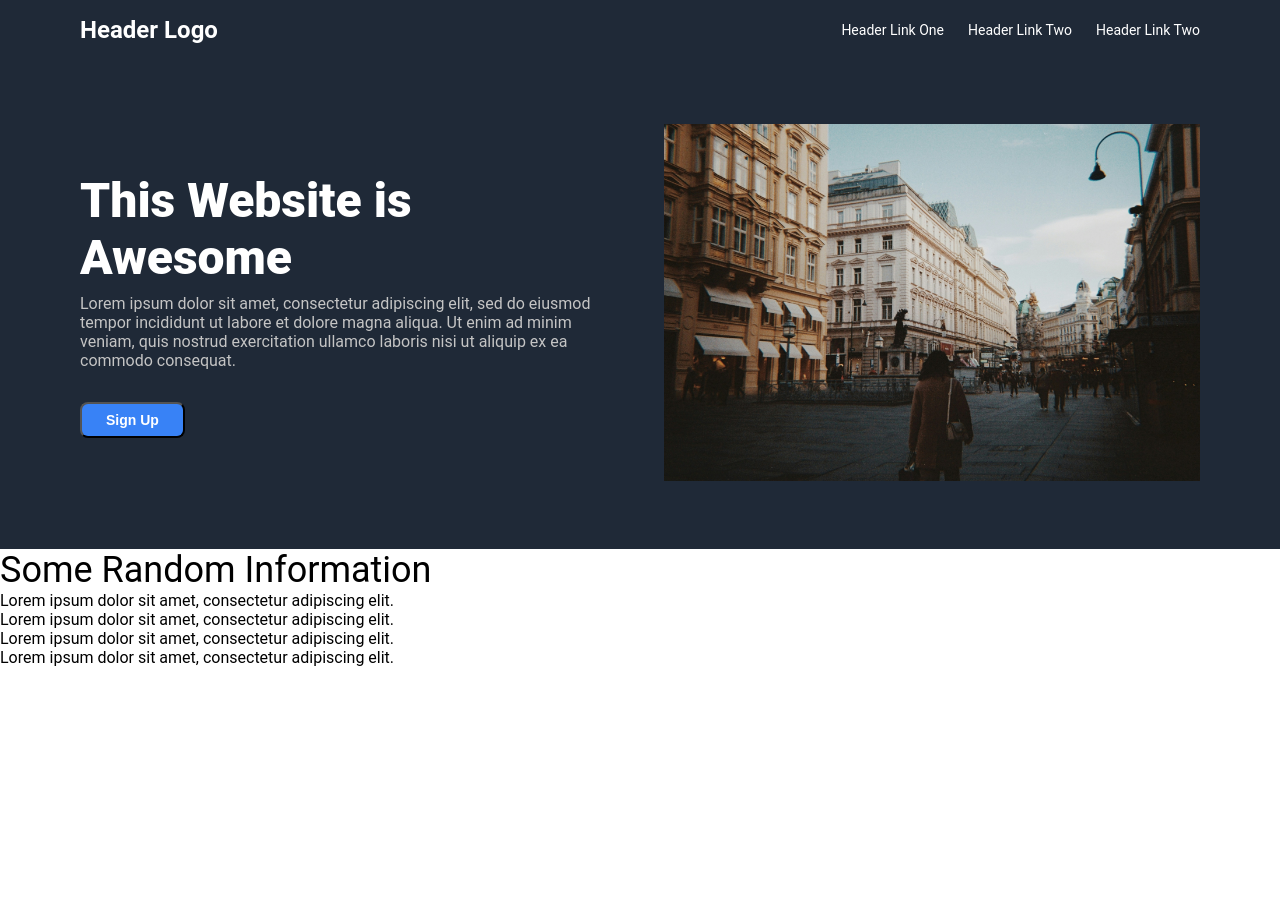
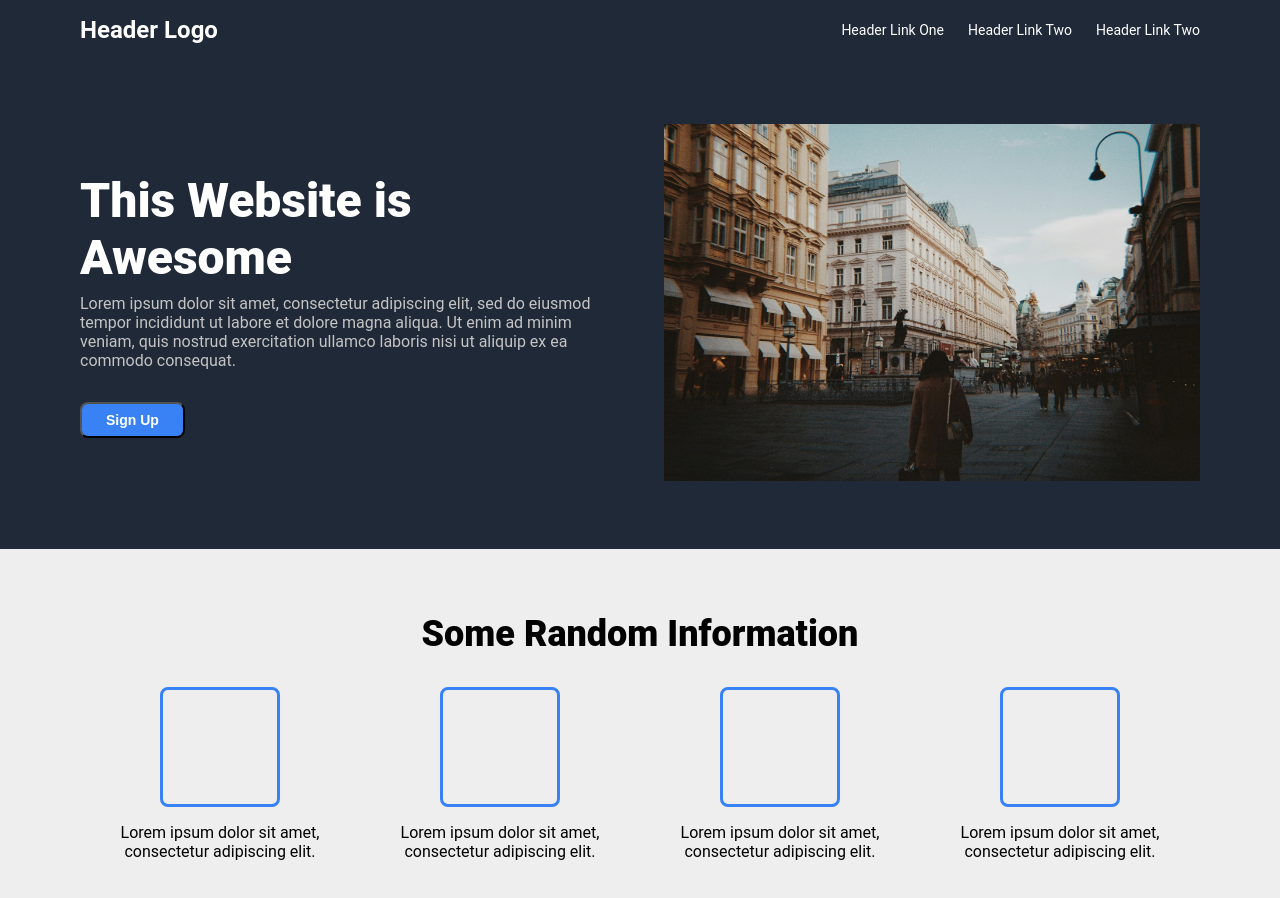
Before and after one commit to ayjayoh/landing-page, a plain HTML site: page index.html in a window 1280 px wide. Before the commit the page ends 800 px from the top, so only its background shows below. Drawn offline with Linux system fonts and the light colour scheme.

Commit message:
Added styling to Information section

```diff
--- a/styles.css
+++ b/styles.css
@@ -19,7 +19,7 @@ h2 {
 
 h3 {
     font-size: 36px;
-    font-weight: 400;
+    font-weight: 900;
 }
 
 h4 {
@@ -93,7 +93,38 @@ ul {
     flex: 1;
     padding-right: 48px;
 }
+
 .hero .right {
     flex: 1;
     border-radius: 8px;
 }
+
+.information {
+    padding: 64px 80px 64px 80px;
+    background-color: #eeeeee;
+    text-align: center;
+}
+
+.information h3 {
+    margin-bottom: 32px;
+}
+
+.flex-objects {
+    display: flex;
+}
+
+.object {
+    display: flex;
+    flex-direction: column;
+    align-items: center;
+    gap: 16px;
+    padding: 0 16px 0 16px;
+
+}
+
+.object-image {
+    border: solid 3px #3882f6;
+    border-radius: 8px;
+    width: 120px;
+    height: 120px;
+}
```
Also changed, not shown: 1 other file.
